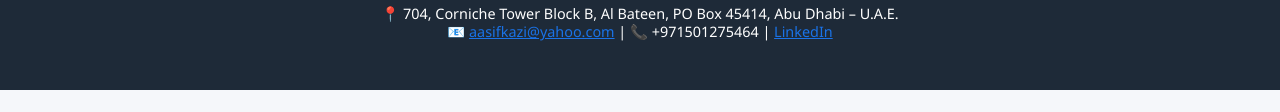
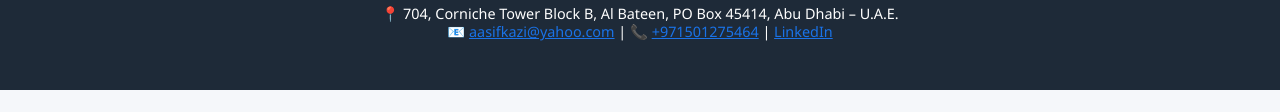
Before and after one commit to Mohammadaasif64/Mohammadaasif64.github.io, a plain HTML site: page index.html in a window 1280 px wide. Shown: the part 312-424 px from the top of the page. Drawn offline with Linux system fonts and the light colour scheme.

Commit message:
Update index.html

```diff
--- a/index.html
+++ b/index.html
@@ -185,7 +185,7 @@
       <p class="title">Projects Control Manager | 25+ Years in Landscaping &amp; Contracting</p>
       <p class="contact">
         📍 704, Corniche Tower Block B, Al Bateen, PO Box 45414, Abu Dhabi – U.A.E.<br />
-        📧 <a href="mailto:aasifkazi@yahoo.com">aasifkazi@yahoo.com</a> | 📞 +971501275464 |
+        📧 <a href="mailto:aasifkazi@yahoo.com">aasifkazi@yahoo.com</a> | 📞 <a href="tel:+971501275464">+971501275464</a> |
         <a href="https://linkedin.com/in/aasifkazi" target="_blank" rel="noopener noreferrer">LinkedIn</a>
       </p>
     </div>
```
